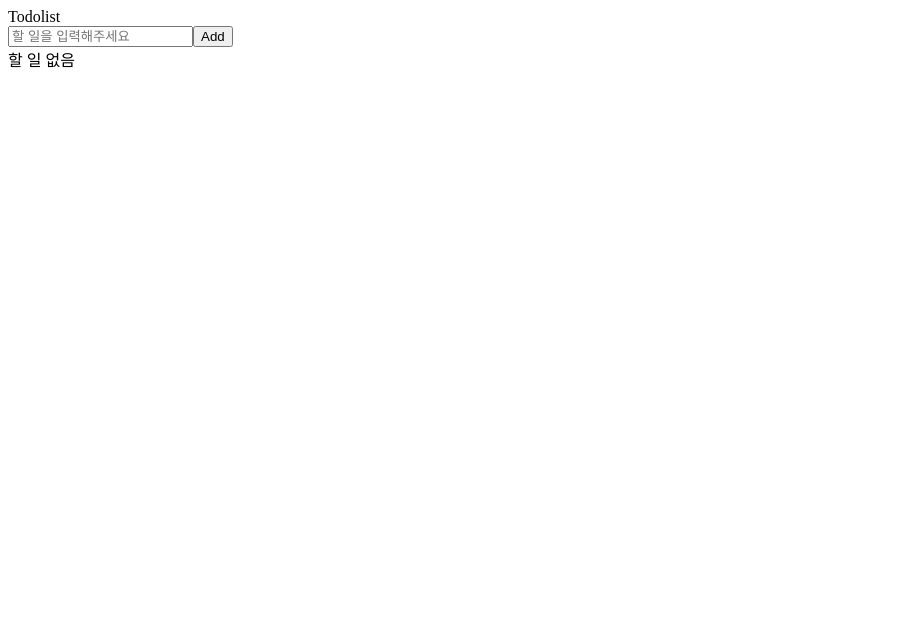
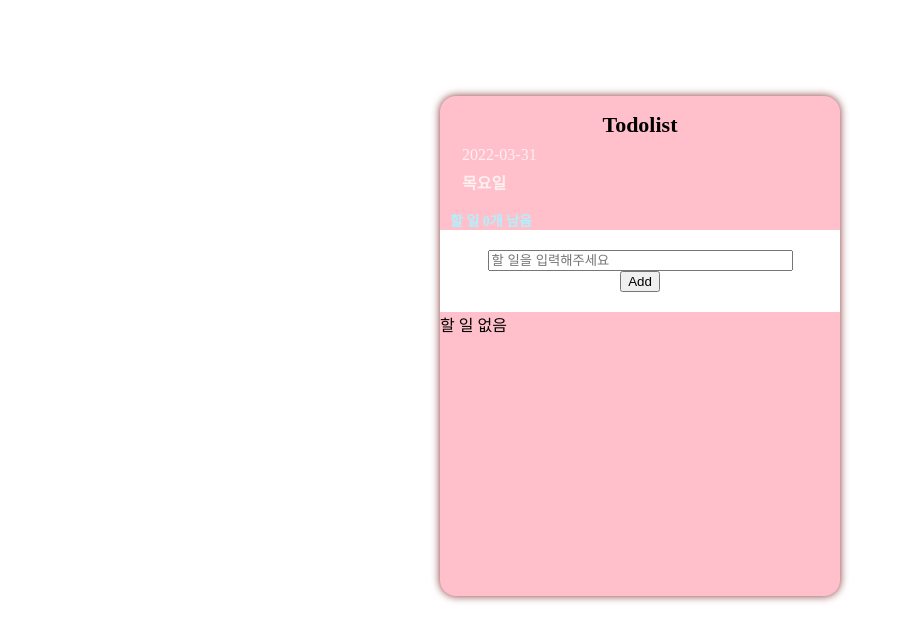
Before and after one commit to goodjean/react-todolist, a React (Create React App) app: page / in a window 1280 px wide. Shown: the top 640 px of the page, without its empty margins (0-901 px from the left). Built offline with nearby package versions, Linux system fonts and the light colour scheme.

Commit message:
form위에까지 css적용, list수량제한 코드작성

```diff
--- a/package.json
+++ b/package.json
@@ -6,9 +6,11 @@
     "@testing-library/jest-dom": "^5.16.3",
     "@testing-library/react": "^12.1.4",
     "@testing-library/user-event": "^13.5.0",
+    "moment": "^2.29.1",
     "react": "^18.0.0",
     "react-dom": "^18.0.0",
     "react-scripts": "5.0.0",
+    "styled-components": "^5.3.5",
     "web-vitals": "^2.1.4"
   },
   "scripts": {
--- a/src/components/Container.js
+++ b/src/components/Container.js
@@ -1,6 +1,24 @@
+import styled from "styled-components";
+
+const ContainerBox = styled.div`
+  background-color: pink;
+  width: 400px;
+  height: 500px;
+  position: relative;
+  border-radius: 16px;
+  box-shadow: 0 0 8px #803232;
+
+  margin: 0 auto;
+  margin-top: 96px;
+  margin-bottom: 32px;
+
+  display: flex;
+  flex-direction: column;
+`;
+
 // presentation container
 function Container({ children }) {
-  return <div>{children}</div>;
+  return <ContainerBox>{children}</ContainerBox>;
 }
 
 export default Container;
--- /dev/null
+++ b/src/components/Date.js
@@ -0,0 +1,39 @@
+import moment from "moment";
+import styled from "styled-components";
+
+const DateBox = styled.div`
+  padding-right: 20px;
+  .date {
+    margin-top: 8px;
+    color: #fff0f0;
+    font-size: 16px;
+  }
+  .dayName {
+    margin-top: 6px;
+    color: #fff0f0;
+    font-weight: bold;
+  }
+`;
+
+function Date() {
+  const nowDateByMoment = moment().format("YYYY-MM-DD");
+  const weekIndex = moment().day();
+  const week = [
+    "일요일",
+    "월요일",
+    "화요일",
+    "수요일",
+    "목요일",
+    "금요일",
+    "토요일",
+  ];
+  const dayOfWeek = week[weekIndex];
+  return (
+    <DateBox>
+      <div className="date">{nowDateByMoment}</div>
+      <div className="dayName">{dayOfWeek}</div>
+    </DateBox>
+  );
+}
+
+export default Date;
--- a/src/components/FormAndListContainer.js
+++ b/src/components/FormAndListContainer.js
@@ -1,16 +1,28 @@
 import { useState } from "react";
 import TodoForm from "./TodoForm";
 import TodoList from "./TodoList";
+import styled from "styled-components";
+
+const FormListContainerBox = styled.div`
+  .restTodo {
+    color: #acf3ff;
+    font-size: 14px;
+    font-weight: bold;
+    padding-left: 10px;
+    padding-right: 22px;
+  }
+`;
 
 //Form 과 List 의 부모 컴포넌트
 function FormAndListContainer() {
   const [todolist, setTodolist] = useState([]);
 
   return (
-    <div>
-      <TodoForm setTodolist={setTodolist} />
+    <FormListContainerBox>
+      <div className="restTodo">할 일 {todolist.length}개 남음</div>
+      <TodoForm setTodolist={setTodolist} todolist={todolist} />
       <TodoList todolist={todolist} setTodolist={setTodolist} />
-    </div>
+    </FormListContainerBox>
   );
 }
 
--- a/src/components/Header.js
+++ b/src/components/Header.js
@@ -1,6 +1,26 @@
-// 제목
+import Date from "./Date";
+import styled from "styled-components";
+const HeaderBox = styled.div`
+  padding-top: 16px;
+  padding-bottom: 16px;
+  padding-right: 22px;
+  padding-left: 22px;
+
+  h2 {
+    margin: 0;
+    font-size: 22px;
+    text-align: center;
+  }
+`;
+
+// 제목, 날짜, 할 일 수량
 function Header() {
-  return <div>Todolist</div>;
+  return (
+    <HeaderBox>
+      <h2>Todolist</h2>
+      <Date />
+    </HeaderBox>
+  );
 }
 
 export default Header;
--- a/src/components/TodoForm.js
+++ b/src/components/TodoForm.js
@@ -1,9 +1,19 @@
 import { useState } from "react";
+import styled from "styled-components";
+
+const TodoFormBox = styled.form`
+  background-color: white;
+  flex: 1;
+  padding: 20px 32px;
+  padding-bottom: 20px;
+  overflow-y: auto;
+  text-align: center;
+`;
 
 // todo의 id값
 let index = 0;
 
-function TodoForm({ setTodolist }) {
+function TodoForm({ todolist, setTodolist }) {
   const [todo, setTodo] = useState("");
 
   const onChange = (e) => {
@@ -16,20 +26,24 @@ function TodoForm({ setTodolist }) {
     if (!todo) {
       return;
     }
+    if (todolist.length > 5) {
+      return;
+    }
     setTodolist((todos) => [...todos, { text: todo, id: index }]);
     setTodo("");
     index++;
   };
   return (
-    <form onSubmit={onSubmit}>
+    <TodoFormBox onSubmit={onSubmit}>
       <input
         type="text"
         placeholder="할 일을 입력해주세요"
         value={todo}
         onChange={onChange}
+        size="35"
       />
       <button>Add</button>
-    </form>
+    </TodoFormBox>
   );
 }
 
--- a/src/components/TodoList.js
+++ b/src/components/TodoList.js
@@ -1,9 +1,12 @@
 import TodoListItem from "./TodoListItem";
+import styled from "styled-components";
+
+const TodoListBox = styled.div``;
 
 function TodoList({ todolist, setTodolist }) {
   return (
     // todolist가 없으면 할일 없음 render
-    <div>
+    <TodoListBox>
       {todolist.length > 0 ? (
         <ul>
           {todolist.map((todo) => (
@@ -18,7 +21,7 @@ function TodoList({ todolist, setTodolist }) {
       ) : (
         "할 일 없음"
       )}
-    </div>
+    </TodoListBox>
   );
 }
 
```
Also changed, not shown: 1 other file (tests, documents, lock files or other folders).
